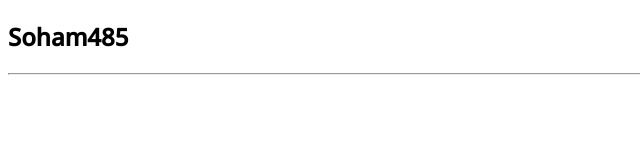
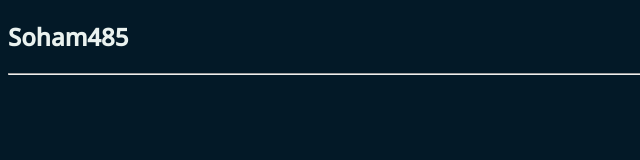
Before and after one commit to Soham485/soham485.github.io, a plain HTML site: page index.html in a window 1280 px wide. Shown: the whole page, without its empty margins (0-640 px from the left). Drawn offline with Linux system fonts and the light colour scheme.

Commit message:
Update styles.css

```diff
--- a/styles.css
+++ b/styles.css
@@ -2,5 +2,7 @@
 
 
 body {
+background-color: #031927;
 font-family: 'Noto Sans', sans-serif;
+color: #eaf2ef;
 }
```
